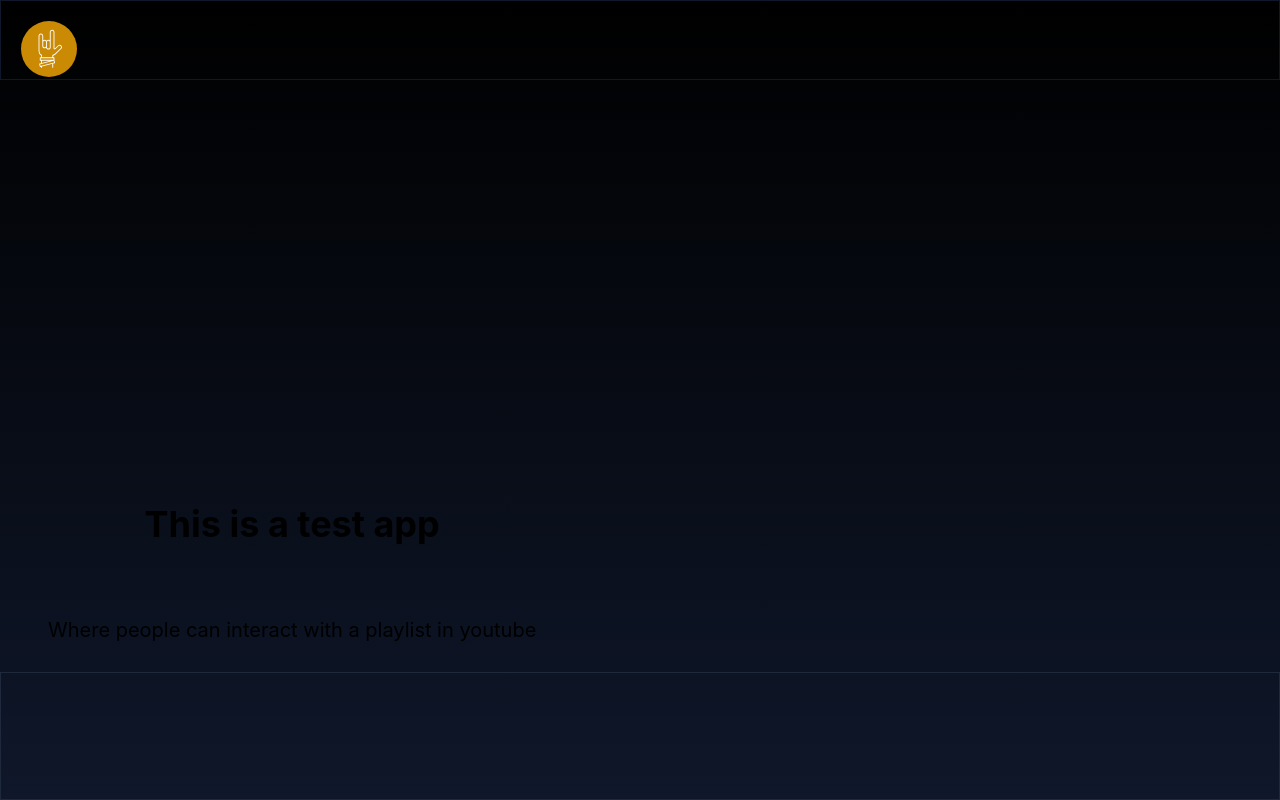
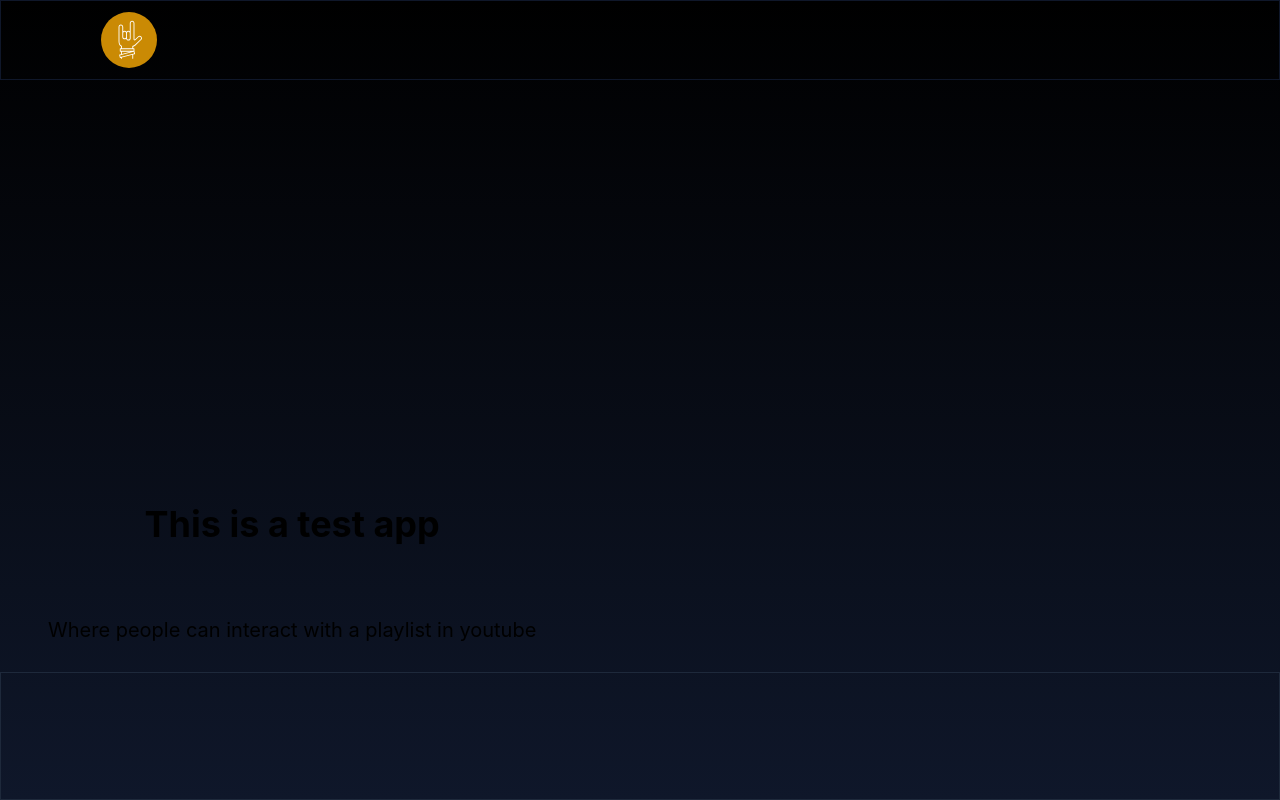
Before and after one commit to xV0lk/r-and-ch, a Next.js app: page / in a window 1280 px wide. Built offline with nearby package versions, Linux system fonts and the light colour scheme.

Commit message:
header with grid

```diff
--- a/src/components/Layout/Header.tsx
+++ b/src/components/Layout/Header.tsx
@@ -3,10 +3,12 @@ import { SvgLogo } from '../SvgLogo';
 
 const Header: FC = () => {
   return (
-    <div className="translate-x-5 translate-y-5 inline-block rounded-full bg-yellow-600 font-bold">
-      <span className="px-2 font-lobs text-2xl">
-        <SvgLogo />
-      </span>
+    <div className="h-full grid grid-cols-5 content-center">
+      <div className="justify-self-center self-center inline-block rounded-full bg-yellow-600 font-bold">
+        <span className="px-2 font-lobs text-2xl">
+          <SvgLogo />
+        </span>
+      </div>
     </div>
   );
 };
```
